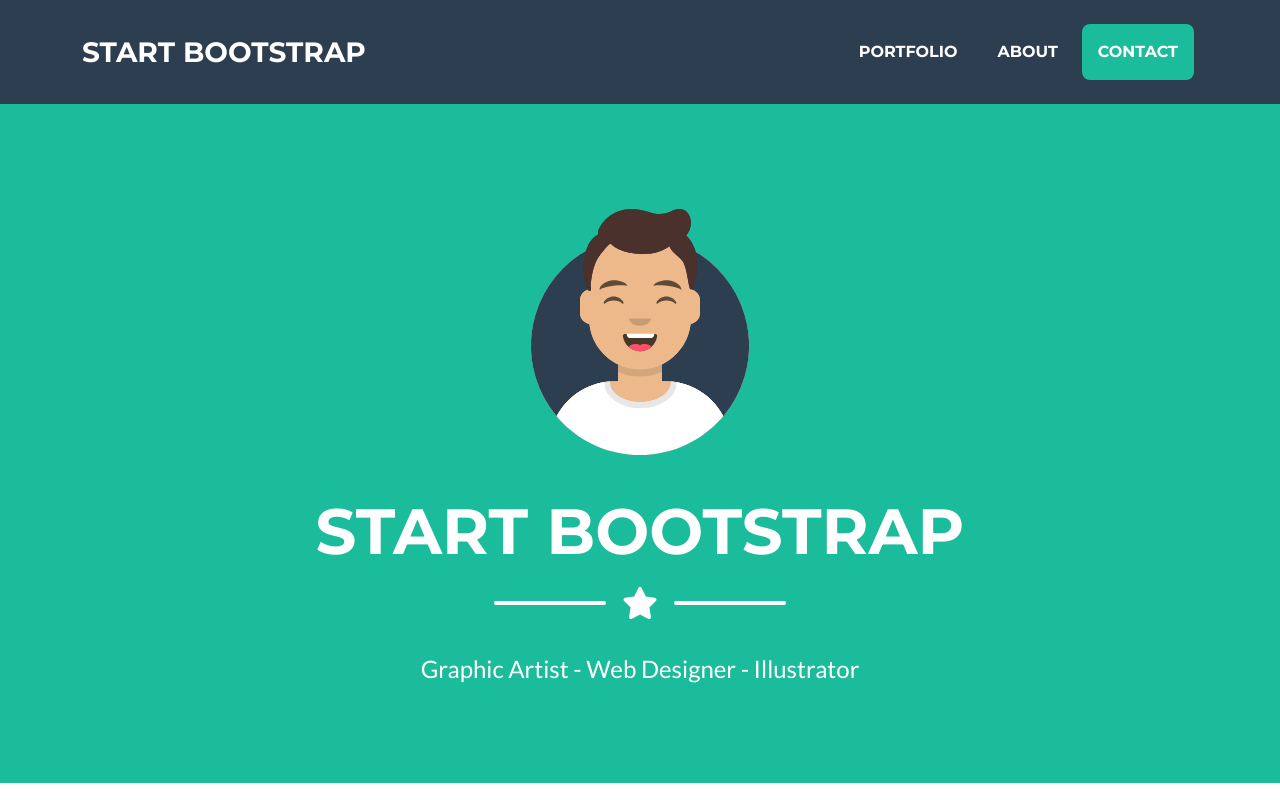
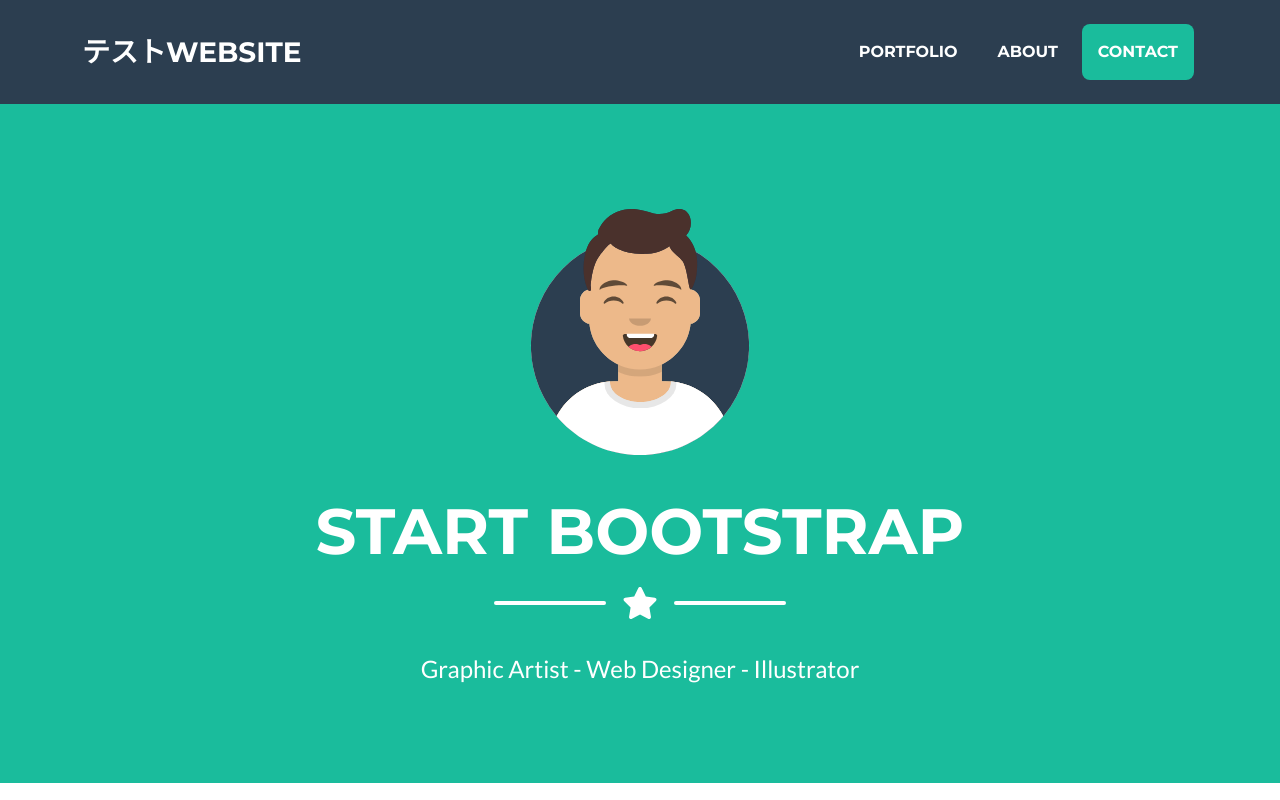
Before and after one commit to Zn2525/Zn_website_2525, a plain HTML site: page index.html in a window 1280 px wide. Shown: the top 800 px of the page. Drawn offline with nearby package versions, Linux system fonts and the light colour scheme.

Commit message:
Update index.html

```diff
--- a/index.html
+++ b/index.html
@@ -20,7 +20,7 @@
         <!-- Navigation-->
         <nav class="navbar navbar-expand-lg bg-secondary text-uppercase fixed-top" id="mainNav">
             <div class="container">
-                <a class="navbar-brand" href="#page-top">Start Bootstrap</a>
+                <a class="navbar-brand" href="#page-top">テストWebsite</a>
                 <button class="navbar-toggler text-uppercase font-weight-bold bg-primary text-white rounded" type="button" data-bs-toggle="collapse" data-bs-target="#navbarResponsive" aria-controls="navbarResponsive" aria-expanded="false" aria-label="Toggle navigation">
                     Menu
                     <i class="fas fa-bars"></i>
```
